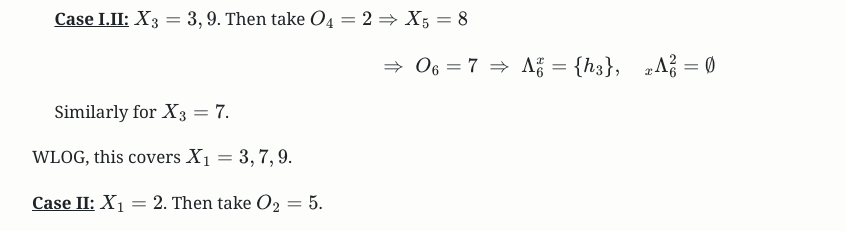
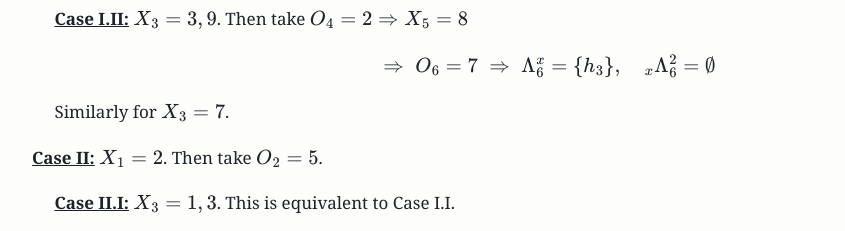
Before and after one commit to bellusciom/bellusciom.github.io, a plain HTML site: page projects/tictactoe/index.html in a window 1280 px wide. Shown: the part 1398-1629 px from the top of the page, without its empty margins (102-947 px from the left). Drawn offline with nearby package versions, Linux system fonts and the light colour scheme.

Commit message:
Update index.html

```diff
--- a/projects/tictactoe/index.html
+++ b/projects/tictactoe/index.html
@@ -121,8 +121,6 @@ MathJax = { tex: { inlineMath: [['$', '$'], ['\\(', '\\)']] } };
           {}_x\Lambda_6^2 = \emptyset$$
         <p>Similarly for $X_3 = 7$.</p>
       </div>
-
-      <p>WLOG, this covers $X_1 = 3, 7, 9$.</p>
     </div>
 
     <div class="case">
```
